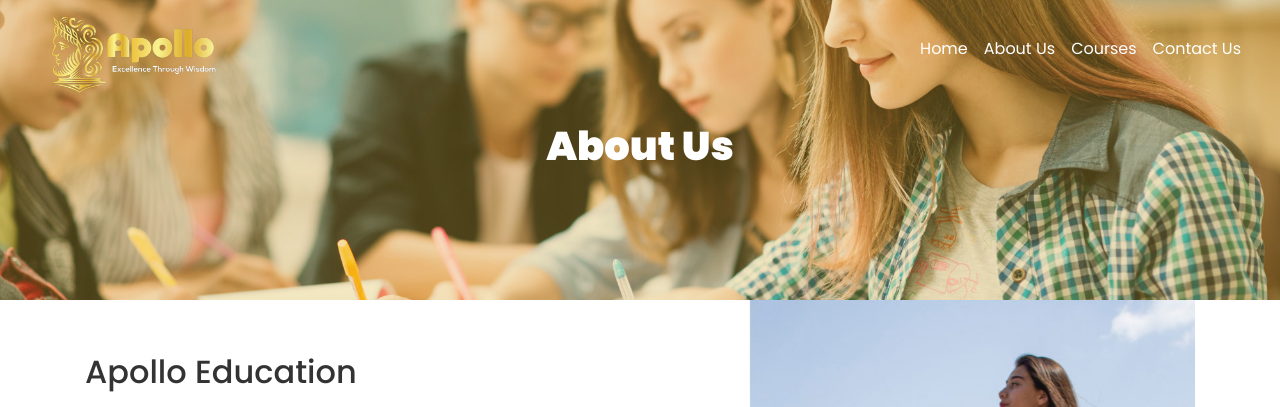
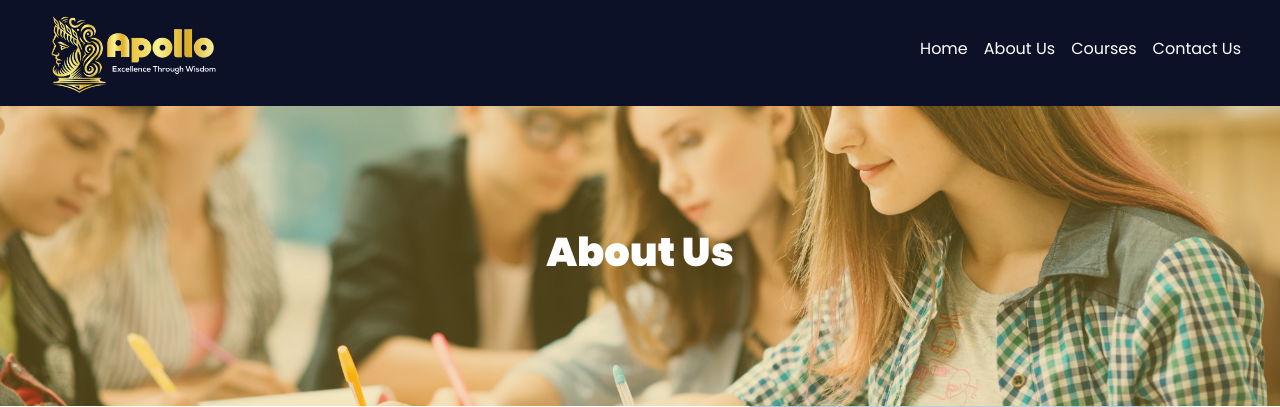
Before and after one commit to Thinushika/apollo, a PHP site: page /about.html in a window 1280 px wide. Shown: the top 407 px of the page. Run offline with PHP 8.4, Linux system fonts and the light colour scheme; some libraries are stand-ins or nearby versions.

Commit message:
logo issue fixed

```diff
--- a/css/style.css
+++ b/css/style.css
@@ -4378,8 +4378,8 @@ textarea.form-control {
 
 
 .navbar {
-  position: absolute !important;
-  top: 0;
+  position: relative !important;
+  background-color: #0d1128 !important;
   z-index: 999;
 }
 
```
